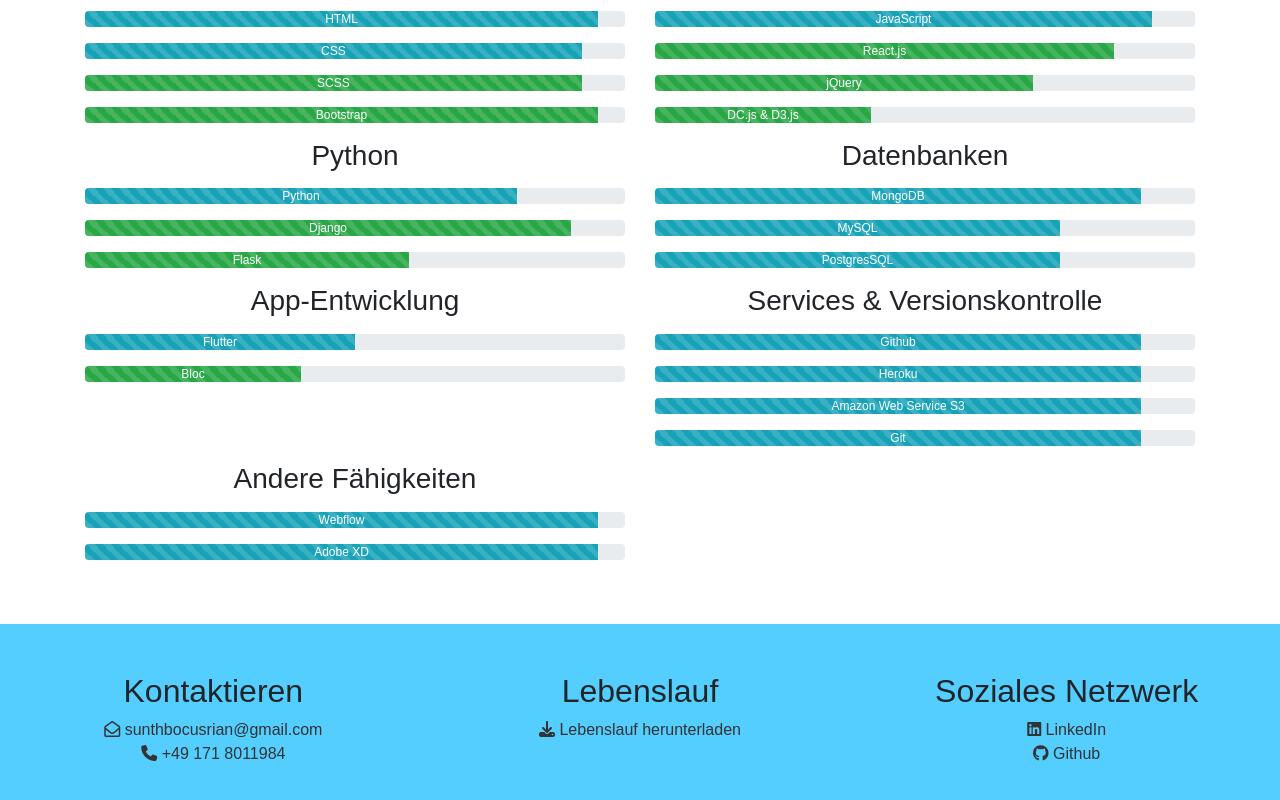
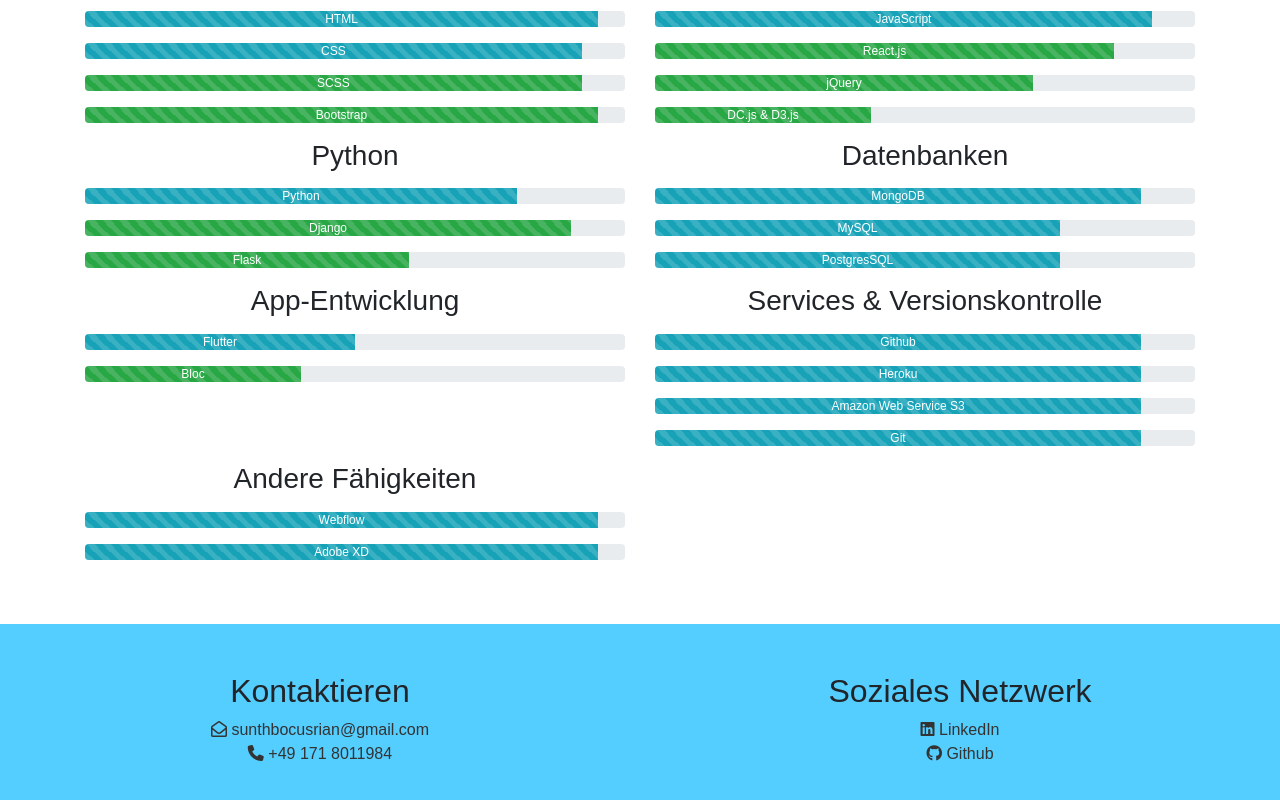
Before and after one commit to Rian1010/Portfolio, a React (Create React App) app in the folder portfolio/: page /Portfolio/de in a window 1280 px wide. Shown: the part 5484-6284 px from the top of the page. Built offline with nearby package versions, Linux system fonts and the light colour scheme.

Commit message:
Adjusts footer

```diff
--- a/portfolio/src/components/Footer.js
+++ b/portfolio/src/components/Footer.js
@@ -8,20 +8,20 @@
         return (
             <Container fluid className="py-5 nav-footer-colour">
                 <Row className="text-center">
-                    <Col xs={12} md={4}>
+                    <Col xs={12} md={6}>
                         <h2>Contact Me</h2>
                         <ul className="p-0">
                             <li className="footer-lists"><a className="footer-colour" href="mailto:sunthbocusrian@gmail.com"><i className="far fa-envelope-open"></i> sunthbocusrian@gmail.com</a></li>
                             <li className="footer-lists"><a className="footer-colour" href="tel:+49 171 8011984"><i className="fas fa-phone"></i> +49 171 8011984</a></li>
                         </ul>
                     </Col>
-                    <Col xs={12} md={4}>
+                    {/*<Col xs={12} md={4}>
                         <h2>Resume</h2>
                         <ul className="p-0">
                             <li className="footer-lists"><a className="footer-colour" href={Resume} target="_blank" rel="noopener noreferrer"><i className="fa fa-download"></i> Download Resume</a></li>
                         </ul>
-                    </Col>
-                    <Col xs={12} md={4}>
+                    </Col>*/}
+                    <Col xs={12} md={6}>
                         <h2>Social Network</h2>
                         <ul className="p-0">
                             <li className="footer-lists">
--- a/portfolio/src/components/FooterDE.js
+++ b/portfolio/src/components/FooterDE.js
@@ -7,20 +7,20 @@
         <div>
             <Container fluid className="py-5 nav-footer-colour">
                 <Row className="text-center">
-                    <Col xs={12} md={4}>
+                    <Col xs={12} md={6}>
                         <h2>Kontaktieren</h2>
                         <ul className="p-0">
                             <li className="footer-lists"><a className="footer-colour" href="mailto:sunthbocusrian@gmail.com"><i className="far fa-envelope-open"></i> sunthbocusrian@gmail.com</a></li>
                             <li className="footer-lists"><a className="footer-colour" href="tel:+49 171 8011984"><i className="fas fa-phone"></i> +49 171 8011984</a></li>
                         </ul>
                     </Col>
-                    <Col xs={12} md={4}>
+                    {/*<Col xs={12} md={4}>
                         <h2>Lebenslauf</h2>
                         <ul className="p-0">
                             <li className="footer-lists"><a className="footer-colour" href={Lebenslauf} target="_blank" rel="noopener noreferrer"><i className="fa fa-download"></i> Lebenslauf herunterladen</a></li>
                         </ul>
-                    </Col>
-                    <Col xs={12} md={4}>
+                    </Col>*/}
+                    <Col xs={12} md={6}>
                         <h2>Soziales Netzwerk</h2>
                         <ul className="p-0">
                             <li className="footer-lists"><a className="footer-colour" href="https://www.linkedin.com/in/rian-sunthbocus-66a509197/" target="_blank" rel="noopener noreferrer"><i class="fab fa-linkedin"></i> LinkedIn</a></li>
```
